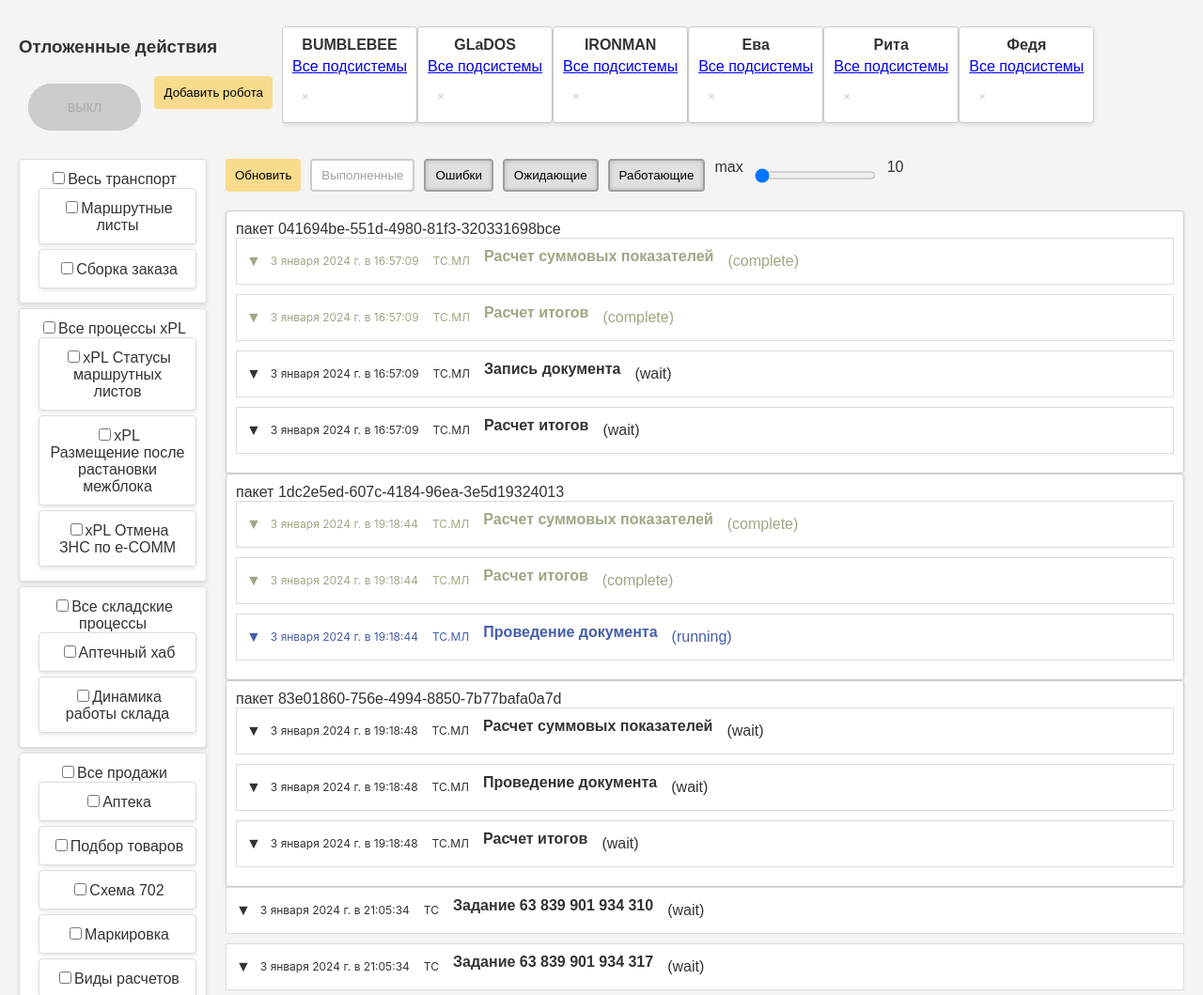
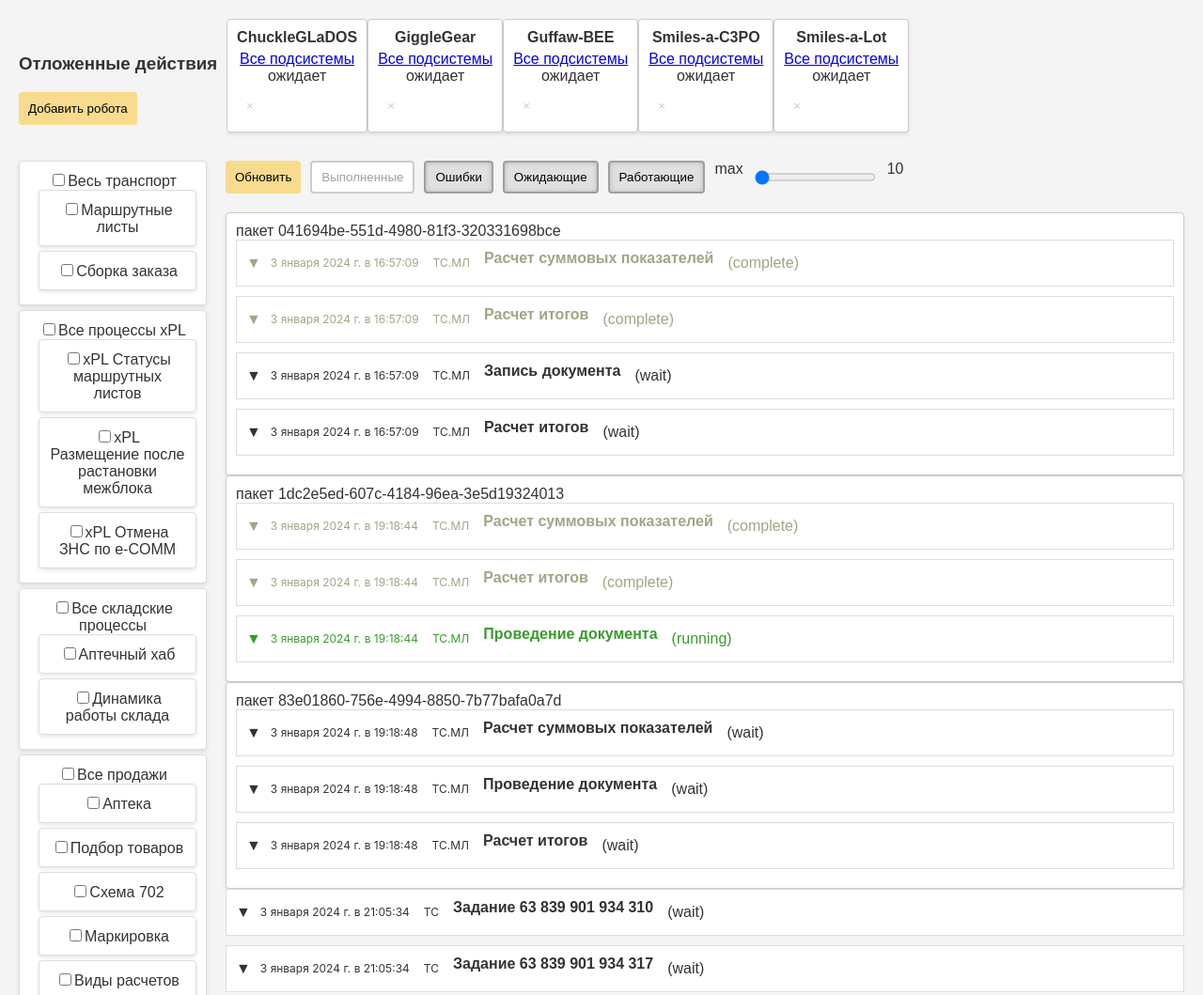
Before and after one commit to silberRus/robot_managment_system, a plain HTML site: page index.html in a window 1280 px wide. Shown: the top 1059 px of the page at 94% size. Drawn offline with Linux system fonts and the light colour scheme.

Commit message:
Первая версия

```diff
--- a/index.html
+++ b/index.html
@@ -12,11 +12,11 @@
 <div id="header">
     <div id="Manager">
         <h3>Отложенные действия</h3>
-        <label class="switch">
-            <input type="checkbox" id="toggle-system" checked>
-            <span class="slider round"></span>
-            <span class="tooltip">Выключатель отложенных действий</span>
-        </label>
+<!--        <label class="switch">-->
+<!--            <input type="checkbox" id="toggle-system" checked>-->
+<!--            <span class="slider round"></span>-->
+<!--            <span class="tooltip">Выключатель отложенных действий</span>-->
+<!--        </label>-->
         <button id="addRobot">Добавить робота</button>
     </div>
     <div id="robots"></div>
--- a/js/models/Robot.js
+++ b/js/models/Robot.js
@@ -1,8 +1,10 @@
 class Robot {
-    constructor(name, subsystems = [], ) {
+    constructor(name, subsystems = [], status = 'idle', currentTask = '') {
         this.id = this.generateIdFromName(name);
         this.name = name;
         this.subsystems = subsystems;
+        this.status = status;
+        this.currentTask = currentTask;
     }
 
     generateIdFromName(name) {
--- a/js/models/Task.js
+++ b/js/models/Task.js
@@ -7,6 +7,7 @@ class Task {
         this.robot = taskAPI.robot || null;
         this.errorDescription = taskAPI.errorDescription || '';
         this.text = taskAPI.text || '';
+        this.properties = taskAPI.properties || {};
         this.executionAttempts = taskAPI.executionAttempts || 0;
 
         this.creationDate = taskAPI.creationDate ? new Date(taskAPI.creationDate) : null;
--- a/js/services/ConnectorMock.js
+++ b/js/services/ConnectorMock.js
@@ -179,64 +179,54 @@ class ConnectorMock {
         ];
         this.robots = [
             {
-                "name": "BUMBLEBEE",
+                "name": "ChuckleGLaDOS",
                 "subsystems": [],
-                "insertDate": "2024-01-03T21:16:56",
-                "currentTaskGuid": "",
+                "insertDate": "2024-01-14T12:22:48",
+                "thredGUID": "",
                 "currentTask": "",
                 "currentTaskUUID": "",
-                "errorDescription": "idle",
-                "status": null
+                "errorDescription": "",
+                "status": "idle"
             },
             {
-                "name": "GLaDOS",
+                "name": "GiggleGear",
                 "subsystems": [],
-                "insertDate": "2024-01-03T21:17:18",
-                "currentTaskGuid": "",
+                "insertDate": "2024-01-14T12:22:48",
+                "thredGUID": "",
                 "currentTask": "",
                 "currentTaskUUID": "",
-                "errorDescription": "idle",
-                "status": null
+                "errorDescription": "",
+                "status": "idle"
             },
             {
-                "name": "IRONMAN",
+                "name": "Guffaw-BEE",
                 "subsystems": [],
-                "insertDate": "2024-01-03T21:16:55",
-                "currentTaskGuid": "",
+                "insertDate": "2024-01-14T12:22:40",
+                "thredGUID": "",
                 "currentTask": "",
                 "currentTaskUUID": "",
-                "errorDescription": "idle",
-                "status": null
+                "errorDescription": "",
+                "status": "idle"
             },
             {
-                "name": "Ева",
+                "name": "Smiles-a-C3PO",
                 "subsystems": [],
-                "insertDate": "2024-01-03T21:17:16",
-                "currentTaskGuid": "",
+                "insertDate": "2024-01-14T12:22:40",
+                "thredGUID": "",
                 "currentTask": "",
                 "currentTaskUUID": "",
-                "errorDescription": "idle",
-                "status": null
+                "errorDescription": "",
+                "status": "idle"
             },
             {
-                "name": "Рита",
+                "name": "Smiles-a-Lot",
                 "subsystems": [],
-                "insertDate": "2024-01-03T19:19:26",
-                "currentTaskGuid": "",
+                "insertDate": "2024-01-14T12:22:40",
+                "thredGUID": "",
                 "currentTask": "",
                 "currentTaskUUID": "",
-                "errorDescription": "idle",
-                "status": null
-            },
-            {
-                "name": "Федя",
-                "subsystems": [],
-                "insertDate": "2024-01-03T19:11:10",
-                "currentTaskGuid": "",
-                "currentTask": "",
-                "currentTaskUUID": "",
-                "errorDescription": "idle",
-                "status": null
+                "errorDescription": "",
+                "status": "idle"
             }
         ];
 
@@ -264,7 +254,26 @@ class ConnectorMock {
                         "creationDate": "2024-01-03T16:57:09",
                         "completionDate": "2024-01-07T22:05:19",
                         "launchDate": "2024-01-07T22:05:18",
-                        "tasks": []
+                        "text": "ЭтотОбъект = XMLЗначение(Тип(\"ДокументСсылка.МаршрутныйЛист\"), \"9aeaebbf-bdb7-11ed-a21b-b47af1468eb0\").ПолучитьОбъект();\n\nЭтотОбъект.ДополнительныеСвойства.Вставить(\"ВыполнитьОбработчики\", Ложь);\nЭтотОбъект.РасчитатьСуммовыеПоказатели_Фоново(Статус);\nЭтотОбъект.Записать();",
+                        "tasks": [],
+                        "properties": {
+                            "МарХ": true,
+                            "Магистральный": false,
+                            "Масса": 264.398,
+                            "Объем": 1.21463,
+                            "ФактическаяДатаДоставки": "0001-01-01T00:00:00",
+                            "КоличествоМест": 158,
+                            "ДатаОтгрузки": "2023-03-08T00:00:00",
+                            "ПробегПлан": 76.469,
+                            "ВремяНаЛинии": "0001-01-01T06:55:00",
+                            "ПометкаУдаления": false,
+                            "ПеревозчикЗаказной": false,
+                            "КонвейерМСК": true,
+                            "ИспользуетсяОборотнаяТара": false,
+                            "ДатаЗакрытияПериодаМЛ": "2023-02-15T00:00:00",
+                            "КоэффициентПаллет": 0,
+                            "ДатаВыездаВРейс": "2023-03-08T00:00:00"
+                        }
                     },
                     {
                         "UID": "a606a1c3-fe37-4cfa-b775-6ff99836ff54",
--- a/js/services/DataService.js
+++ b/js/services/DataService.js
@@ -37,10 +37,10 @@ class DataService {
     };
 
     async getRobots() {
+        this.robots = [];
         const r = await this.connector.getRobots();
-        this.robots = [];
         for (let i = 0; i < r.length; i++) {
-            this.robots.push(new Robot(r[i].name, r[i].subsystems));
+            this.robots.push(new Robot(r[i].name, r[i].subsystems, r[i].status, r[i].currentTask));
         }
         return this.robots;
     }
--- a/js/views/RobotView.js
+++ b/js/views/RobotView.js
@@ -6,20 +6,32 @@ class RobotView {
 
     render(robot) {
         const idDelButton = "delete-robot-" + robot.id; // Уникальный ID для кнопки удаления
+        const statusRus = robot.status === "deleting" ? "Удаление" : robot.status === "working" ? "Работает" : "ожидает";
+
+        let subsystems = [];
+        if (robot.subsystems && robot.subsystems.length === 0) {
+            subsystems.push("Все подсистемы");
+        } else {
+            subsystems = robot.subsystems;
+        }
 
         const robotElement = document.createElement('div');
         robotElement.className = 'robot';
         robotElement.innerHTML = `
             <div class="robot-name">${robot.name}</div>
-        <div class="robot-subsystems-list" title="Выбрать подсистемы"><a href="#">${robot.subsystems.join(", ") || "Все подсистемы"}</a></div>
-        <button class="delete-robot" data-id="${robot.id}" id="${idDelButton}" title="Удалить робота">&times;</button>
+            <div class="robot-subsystems-list" title="Выбрать подсистемы"><a href="#">${subsystems.join(", ") || "Все подсистемы"}</a></div>
+            <div class="robot-status">${statusRus}</div>
+            ${robot.status === "deleting" ?
+                    '' :
+                    `<button class="delete-robot" data-id="${robot.id}" id="${idDelButton}" title="Удалить робота">&times;</button>`
+                }
         `;
-
         robotElement.querySelector('.robot-subsystems-list').addEventListener('click', () => {
             this.selectSubsystems(robot);
         });
 
         const deleteRobotButton = robotElement.querySelector('#' + idDelButton);
+        if (deleteRobotButton) {
             deleteRobotButton.addEventListener('click', () => {
                 deleteRobotButton.classList.add('working-progress');
                 deleteRobotButton.disabled = true;
@@ -31,6 +43,7 @@ class RobotView {
                     deleteRobotButton.disabled = false;
                 });
             });
+        }
 
         return robotElement;
     }
--- a/js/views/TaskView.js
+++ b/js/views/TaskView.js
@@ -5,68 +5,103 @@ class TaskView {
 
     render(task) {
         const taskElement = document.createElement('div');
-        taskElement.classList.add('task');
-        taskElement.classList.add('task-' + task.status);
+        taskElement.classList.add('task', `task-${task.status}`);
 
-        const toggleDetailsIcon = document.createElement('span');
-        toggleDetailsIcon.innerHTML = '&#x25BC;'; // HTML-код стрелки вниз
-        toggleDetailsIcon.classList.add('toggle-details-icon');
+        const toggleDetailsIcon = this.createIconElement();
+        const createDateElement = this.createDateElement(task.creationDate);
+        const subsystemElement = this.createSubsystemElement(task.subsystemTitle);
+        const taskNameElement = this.createNameElement(task.name);
+        const taskStatusElement = this.createStatusElement(task.status);
+        const taskDetailsElement = this.createDetailsElement();
 
-        const createDateElement = document.createElement('span');
-        createDateElement.classList.add('task-creation-date');
-        createDateElement.textContent = `${strData(task.creationDate)}`;
+        toggleDetailsIcon.addEventListener('click', () => {
+            this.toggleTaskDetails(task, taskDetailsElement, toggleDetailsIcon);
+        });
 
+        taskElement.append(toggleDetailsIcon, createDateElement, subsystemElement, taskNameElement, taskStatusElement, taskDetailsElement);
+
+        return taskElement;
+    }
+
+    createIconElement() {
+        const icon = document.createElement('span');
+        icon.innerHTML = '&#x25BC;'; // HTML-код стрелки вниз
+        icon.classList.add('toggle-details-icon');
+        return icon;
+    }
+
+    createDateElement(date) {
+        const dateElement = document.createElement('span');
+        dateElement.classList.add('task-creation-date');
+        dateElement.textContent = strData(date); // Предполагается, что strData - это ваша функция
+        return dateElement;
+    }
+
+    createSubsystemElement(subsystemTitle) {
         const subsystemElement = document.createElement('span');
         subsystemElement.classList.add('task-subsystem');
-        subsystemElement.textContent = `${task.subsystemTitle}`;
+        subsystemElement.textContent = subsystemTitle;
+        return subsystemElement;
+    }
 
-        const taskNameElement = document.createElement('span');
-        taskNameElement.classList.add('task-name');
-        taskNameElement.textContent = `${task.name}`;
+    createNameElement(name) {
+        const nameElement = document.createElement('span');
+        nameElement.classList.add('task-name');
+        nameElement.textContent = name;
+        return nameElement;
+    }
 
-        const taskStatusElement = document.createElement('span');
-        taskStatusElement.classList.add('task-status');
-        taskStatusElement.textContent = ` (${task.status})`;
+    createStatusElement(status) {
+        const statusElement = document.createElement('span');
+        statusElement.classList.add('task-status');
+        statusElement.textContent = `(${status})`;
+        return statusElement;
+    }
 
-        const taskDetailsElement = document.createElement('div');
-        taskDetailsElement.classList.add('task-details');
-        taskDetailsElement.style.display = 'none';
+    createDetailsElement() {
+        const detailsElement = document.createElement('div');
+        detailsElement.classList.add('task-details');
+        detailsElement.style.display = 'none';
+        return detailsElement;
+    }
 
-        toggleDetailsIcon.addEventListener('click', async () => {
-            const isHidden = taskDetailsElement.style.display === 'none';
-            taskDetailsElement.style.display = isHidden ? 'block' : 'none';
-            toggleDetailsIcon.innerHTML = isHidden ? '&#x25B2;' : '&#x25BC;'; // Стрелка вверх или вниз
+    async toggleTaskDetails(task, detailsElement, icon) {
+        const isHidden = detailsElement.style.display === 'none';
+        detailsElement.style.display = isHidden ? 'block' : 'none';
+        icon.innerHTML = isHidden ? '&#x25B2;' : '&#x25BC;'; // Стрелка вверх или вниз
 
-            if (isHidden && !taskDetailsElement.hasChildNodes()) {
-                taskDetailsElement.innerHTML = '<div class="loader">(...)</div>';
+        if (isHidden && !detailsElement.hasChildNodes()) {
+            detailsElement.innerHTML = '<div class="loader">1С</div>';
             try {
                 await this.connector.updateTaskDetail(task);
-                    taskDetailsElement.innerHTML = '';
+                detailsElement.innerHTML = '';
+                this.populateTaskDetails(task, detailsElement);
+            } catch (error) {
+                detailsElement.innerHTML = `<div class="error">Ошибка загрузки деталей задачи: ${error}</div>`;
+            }
+        }
+    }
+
+    populateTaskDetails(task, detailsElement) {
         if (task.errorDescription) {
             const errorDescElement = document.createElement('div');
             errorDescElement.classList.add('task-error');
             errorDescElement.textContent = `Текст ошибки: ${task.errorDescription}`;
-                        taskDetailsElement.appendChild(errorDescElement);
+            detailsElement.appendChild(errorDescElement);
+        }
+        if (task.properties) {
+            for (const [key, value] of Object.entries(task.properties)) {
+                const propertyElement = document.createElement('div');
+                propertyElement.classList.add('task-property');
+                propertyElement.innerHTML = `<span class="task-property-key">${key} =</span><span class="task-property-value"> ${value}</span>`;
+                detailsElement.appendChild(propertyElement);
+            }
         }
         if (task.text) {
             const taskTextElement = document.createElement('pre');
             taskTextElement.classList.add('task-text');
             taskTextElement.textContent = task.text;
-                        taskDetailsElement.appendChild(taskTextElement);
-                    }
-                } catch (error) {
-                    taskDetailsElement.innerHTML = '<div class="error">Ошибка загрузки деталей задачи: ' + error + '</div>';
+            detailsElement.appendChild(taskTextElement);
         }
     }
-        });
-
-        taskElement.appendChild(toggleDetailsIcon);
-        taskElement.appendChild(createDateElement);
-        taskElement.appendChild(subsystemElement);
-        taskElement.appendChild(taskNameElement);
-        taskElement.appendChild(taskStatusElement);
-        taskElement.appendChild(taskDetailsElement);
-
-        return taskElement;
 }
-}
--- a/js/views/task.css
+++ b/js/views/task.css
@@ -24,7 +24,10 @@
 }
 
 .task-running {
-    color: #445ea9;
+    color: #3a9a2e;
+}
+.task-works {
+    color: #2b4ba2;
 }
 
 .task-creation-date, .task-subsystem {
@@ -48,9 +51,15 @@
     border-top: 1px solid #eee;
     padding: 10px;
     background-color: #f8f8f8; /* Светлый фон для деталей */
-    max-height: 200px; /* Ограничиваем максимальную высоту */
     overflow-y: auto; /* Добавляем прокрутку если содержимое слишком длинное */
     width: 100%; /* Занимаем всю доступную ширину */
+}
+
+.task-details pre {
+    white-space: pre-wrap; /* Переносит строки внутри <pre> */
+    word-wrap: break-word; /* Переносит длинные слова на новую строку */
+    overflow-x: auto; /* Позволяет горизонтальную прокрутку если содержимое слишком широкое */
+    max-width: 100%; /* Ограничивает ширину <pre> шириной родительского контейнера */
 }
 
 .task-error, .task-text {
@@ -66,6 +75,23 @@
 
 .task-text {
     color: #2c3e50; /* Тёмно-синий цвет для текста задачи */
+}
+
+.task-property {
+    color: black;
+    display: flex;
+    padding: 2px;
+    border-bottom: 1px solid #eee;
+}
+
+.task-property-key {
+    font-size: smaller;
+    color: black;
+}
+
+.task-property-value {
+    margin-left: 8px;
+    font-weight: bold;
 }
 
 .loader {
--- a/styles.css
+++ b/styles.css
@@ -187,6 +187,11 @@ input:focus + .slider {
     box-shadow: 0 0 1px #2196F3;
 }
 
+.switch {
+    // спрячем
+    display: none;
+}
+
 /* Стили для подсказки */
 .switch .tooltip {
     visibility: hidden;
```
Also changed, not shown: js/App.js (+8 -5 lines). Lines whose indentation alone changed are shown as unchanged.
